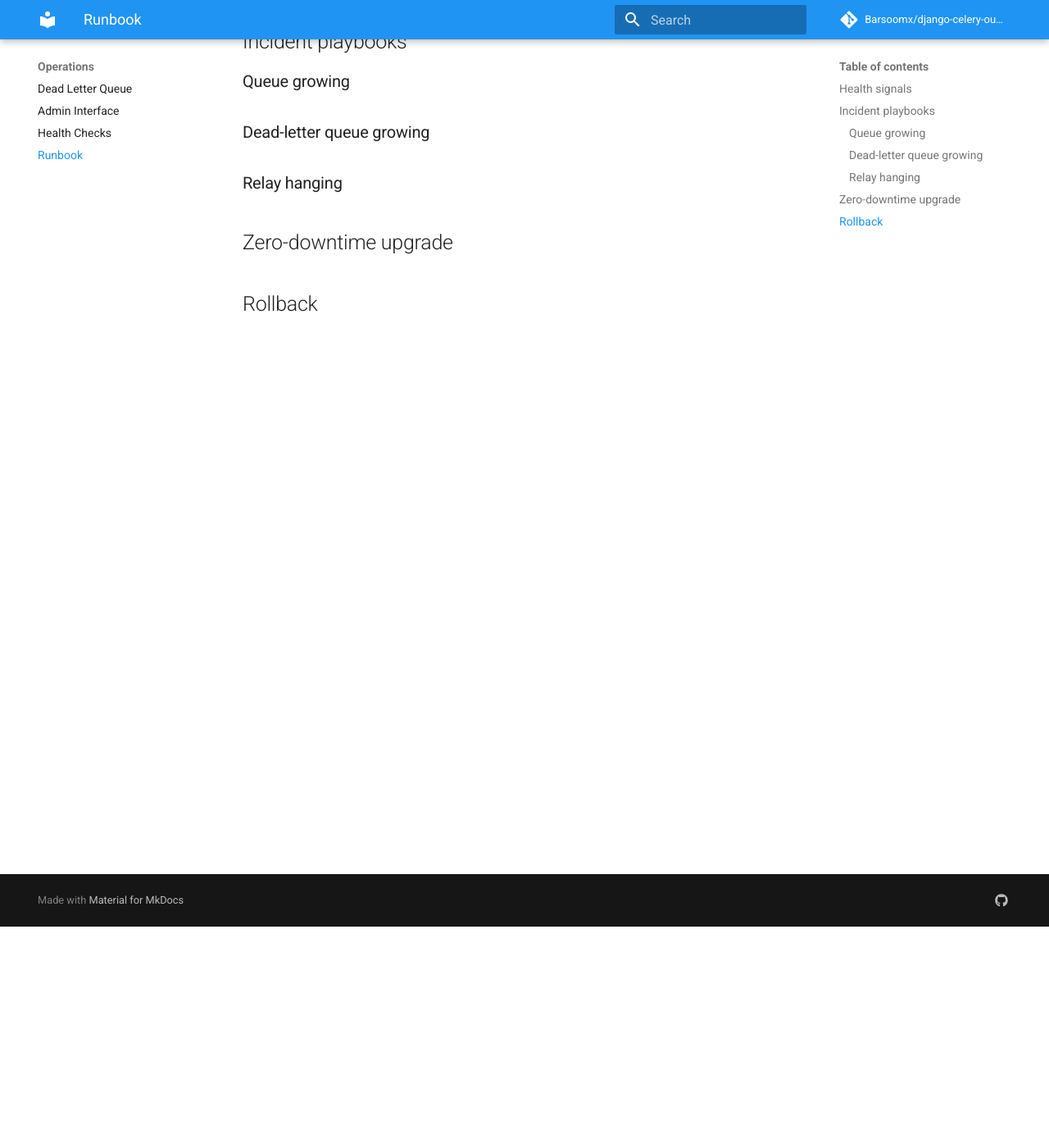
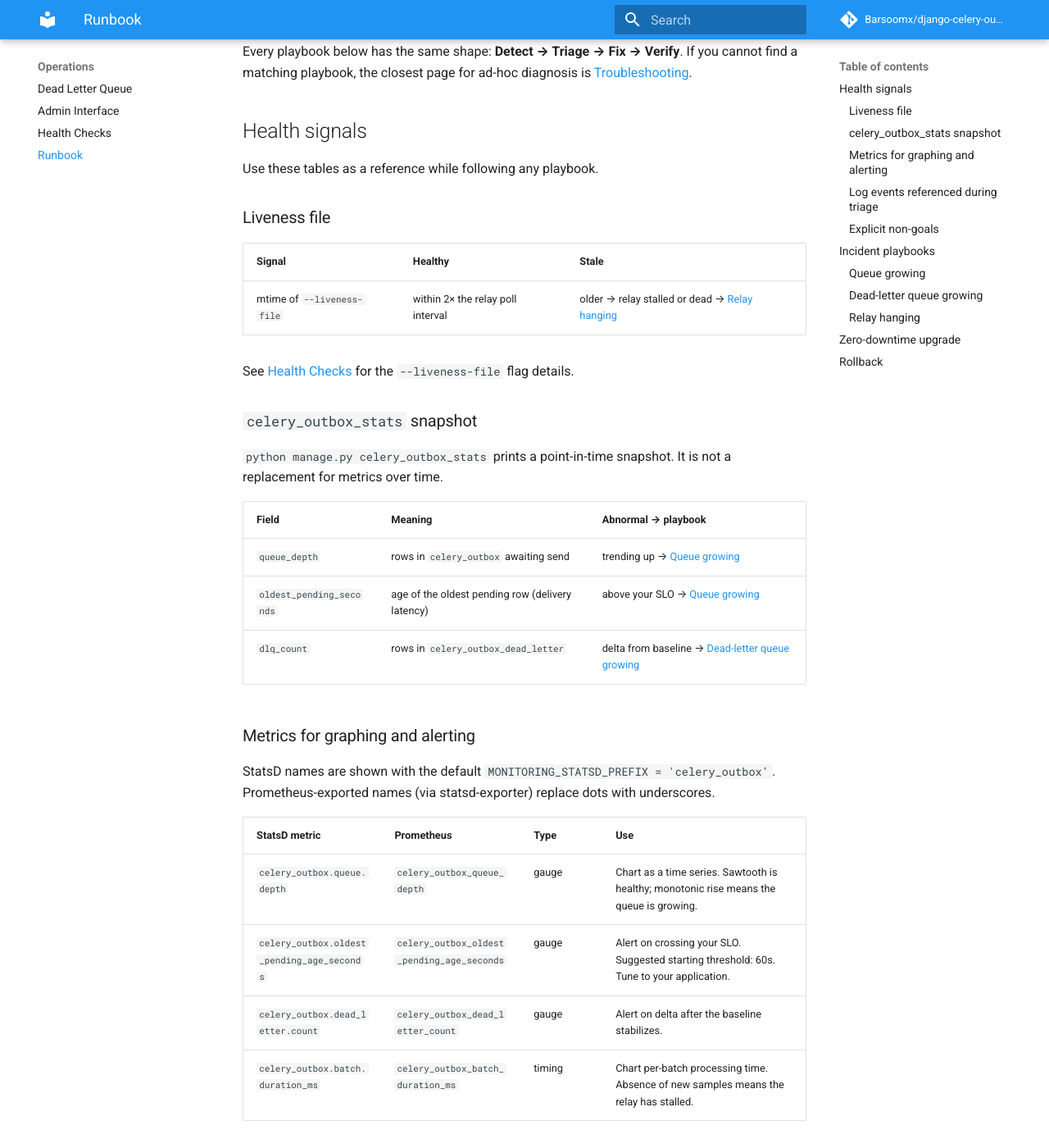
Before and after one commit to Barsoomx/django-celery-outbox, an MkDocs documentation site: the page built from docs/operations/runbook.md, in a window 1280 px wide and 1400 px high, scrolled down 270 px. Shown: the whole window at 82% size. Built offline with MkDocs 1.6.1 and Material for MkDocs 9.7.7, drawn with Linux system fonts in a browser that asks for light colours; comment, search, counter and statistics services are not loaded; some of the changed text lies outside the part shown.

Commit message:
docs(runbook): intro and health signals reference
Refs #20

Co-Authored-By: Claude Opus 4.7 (1M context) <noreply@anthropic.com>

```diff
--- a/docs/operations/runbook.md
+++ b/docs/operations/runbook.md
@@ -1,10 +1,57 @@
 # Runbook
 
-<!-- filled in by Task 2 -->
+Open this page when something is wrong. Skim for the symptom that matches what you are seeing (page's [Incident playbooks](#incident-playbooks)), read the relevant playbook top to bottom, and execute. This page is not meant to be read cover-to-cover.
+
+Every playbook below has the same shape: **Detect → Triage → Fix → Verify**. If you cannot find a matching playbook, the closest page for ad-hoc diagnosis is [Troubleshooting](../troubleshooting.md).
 
 ## Health signals
 
-<!-- filled in by Task 2 -->
+Use these tables as a reference while following any playbook.
+
+### Liveness file
+
+| Signal                     | Healthy                              | Stale                                                                                |
+| -------------------------- | ------------------------------------ | ------------------------------------------------------------------------------------ |
+| mtime of `--liveness-file` | within 2× the relay poll interval    | older → relay stalled or dead → [Relay hanging](#relay-hanging)                      |
+
+See [Health Checks](health-checks.md) for the `--liveness-file` flag details.
+
+### `celery_outbox_stats` snapshot
+
+`python manage.py celery_outbox_stats` prints a point-in-time snapshot. It is not a replacement for metrics over time.
+
+| Field                     | Meaning                                           | Abnormal → playbook                                  |
+| ------------------------- | ------------------------------------------------- | ---------------------------------------------------- |
+| `queue_depth`             | rows in `celery_outbox` awaiting send             | trending up → [Queue growing](#queue-growing)        |
+| `oldest_pending_seconds`  | age of the oldest pending row (delivery latency)  | above your SLO → [Queue growing](#queue-growing)     |
+| `dlq_count`               | rows in `celery_outbox_dead_letter`               | delta from baseline → [Dead-letter queue growing](#dead-letter-queue-growing) |
+
+### Metrics for graphing and alerting
+
+StatsD names are shown with the default `MONITORING_STATSD_PREFIX = 'celery_outbox'`. Prometheus-exported names (via statsd-exporter) replace dots with underscores.
+
+| StatsD metric                               | Prometheus                                   | Type   | Use                                                                                           |
+| ------------------------------------------- | -------------------------------------------- | ------ | --------------------------------------------------------------------------------------------- |
+| `celery_outbox.queue.depth`                 | `celery_outbox_queue_depth`                  | gauge  | Chart as a time series. Sawtooth is healthy; monotonic rise means the queue is growing.       |
+| `celery_outbox.oldest_pending_age_seconds`  | `celery_outbox_oldest_pending_age_seconds`   | gauge  | Alert on crossing your SLO. Suggested starting threshold: 60s. Tune to your application.      |
+| `celery_outbox.dead_letter.count`           | `celery_outbox_dead_letter_count`            | gauge  | Alert on delta after the baseline stabilizes.                                                 |
+| `celery_outbox.batch.duration_ms`           | `celery_outbox_batch_duration_ms`            | timing | Chart per-batch processing time. Absence of new samples means the relay has stalled.          |
+
+Full catalogue: [Metrics](../observability/metrics.md).
+
+### Log events referenced during triage
+
+- `celery_outbox_relay_started`
+- `celery_outbox_batch_processed` — absence during steady send is a stall signal
+- `celery_outbox_send_failed`
+- `celery_outbox_max_retries_exceeded`
+
+Full catalogue: [Logging Events](../observability/logging-events.md).
+
+### Explicit non-goals
+
+- The library does not ship an HTTP health endpoint. File-based liveness is the only one provided. See [Health Checks](health-checks.md) for a user-built Django view example if you need an HTTP probe.
+- No auto-remediation. This runbook tells operators what to do; it does not run on its own.
 
 ## Incident playbooks
 
```
